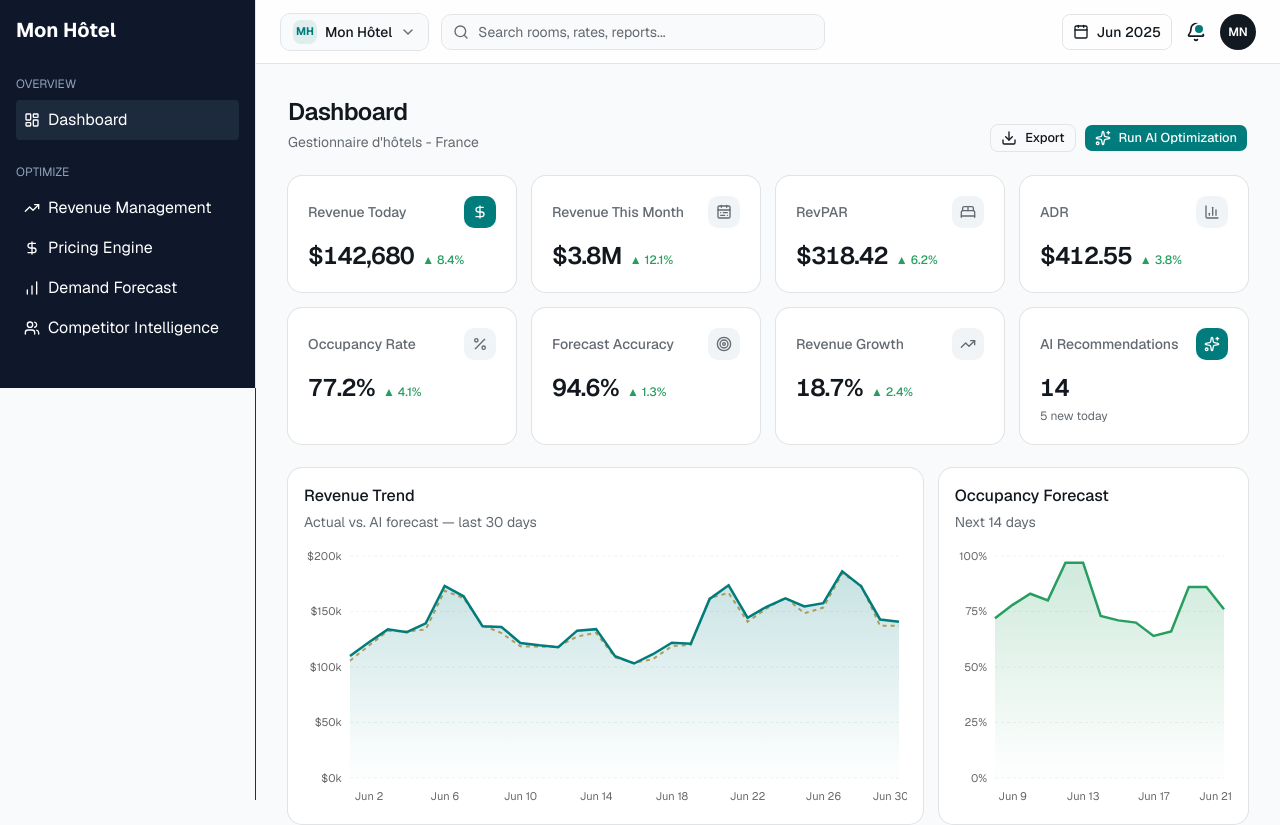
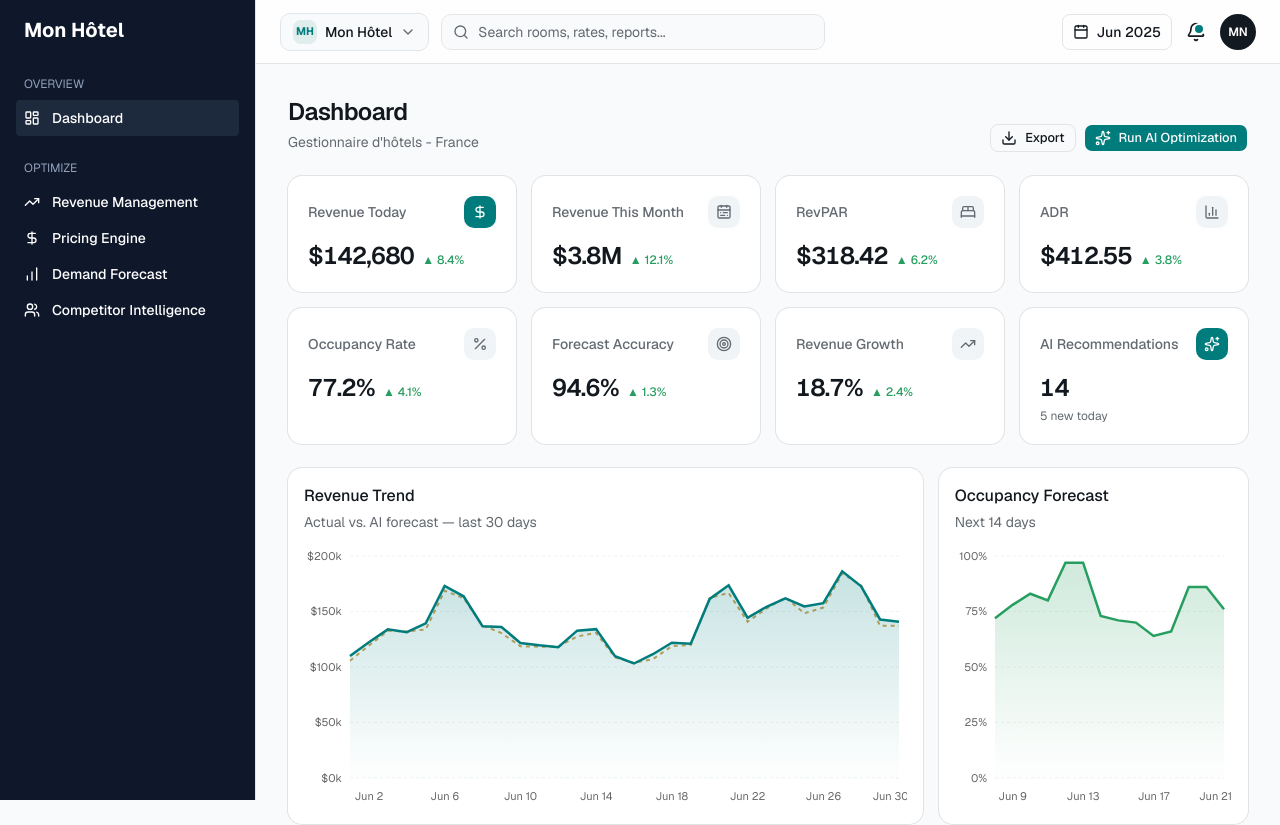
Before and after one commit to EDCstore/RevPilote, a Next.js app: page / in a window 1280 px wide. Shown: the top 825 px of the page. Built offline with nearby package versions, Linux system fonts and the light colour scheme.

Commit message:
Restauration menu sidebar

```diff
--- a/components/sidebar.tsx
+++ b/components/sidebar.tsx
@@ -21,15 +21,22 @@ const Nav = [
 export function Sidebar() {
   const pathname = usePathname()
   return (
-    <div className="w-64 border-r bg-slate-900 text-white p-4">
-      <div className="text-xl font-bold mb-8">Mon Hôtel</div>
+    <div className="w-64 border-r bg-slate-900 text-white p-4 h-screen">
+      <div className="text-xl font-bold mb-8 px-2">Mon Hôtel</div>
       {Nav.map((section) => (
         <div key={section.group} className="mb-6">
-          <div className="text-xs uppercase text-slate-400 mb-2">{section.group}</div>
+          <div className="text-xs uppercase text-slate-400 mb-2 px-2">{section.group}</div>
           {section.items.map((item) => (
-            <Link key={item.name} href={item.href} className={cn("flex items-center gap-2 p-2 rounded hover:bg-slate-800", pathname === item.href && "bg-slate-800")}>
+            <Link
+              key={item.name}
+              href={item.href}
+              className={cn(
+                "flex items-center gap-3 p-2 rounded hover:bg-slate-800 transition-colors",
+                pathname === item.href && "bg-slate-800 text-white"
+              )}
+            >
               <item.icon className="w-4 h-4" />
-              {item.name}
+              <span className="text-sm font-medium">{item.name}</span>
             </Link>
           ))}
         </div>
```
